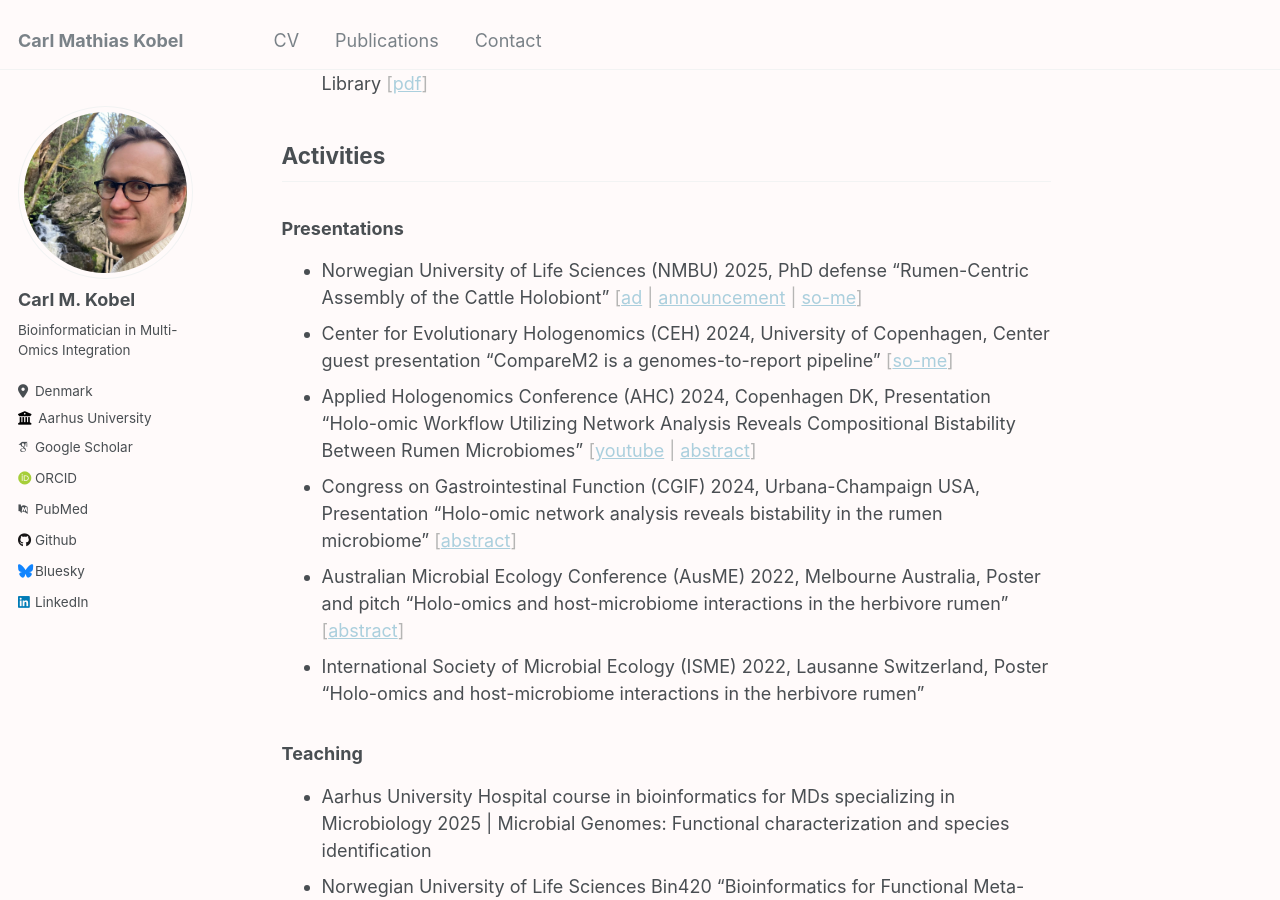
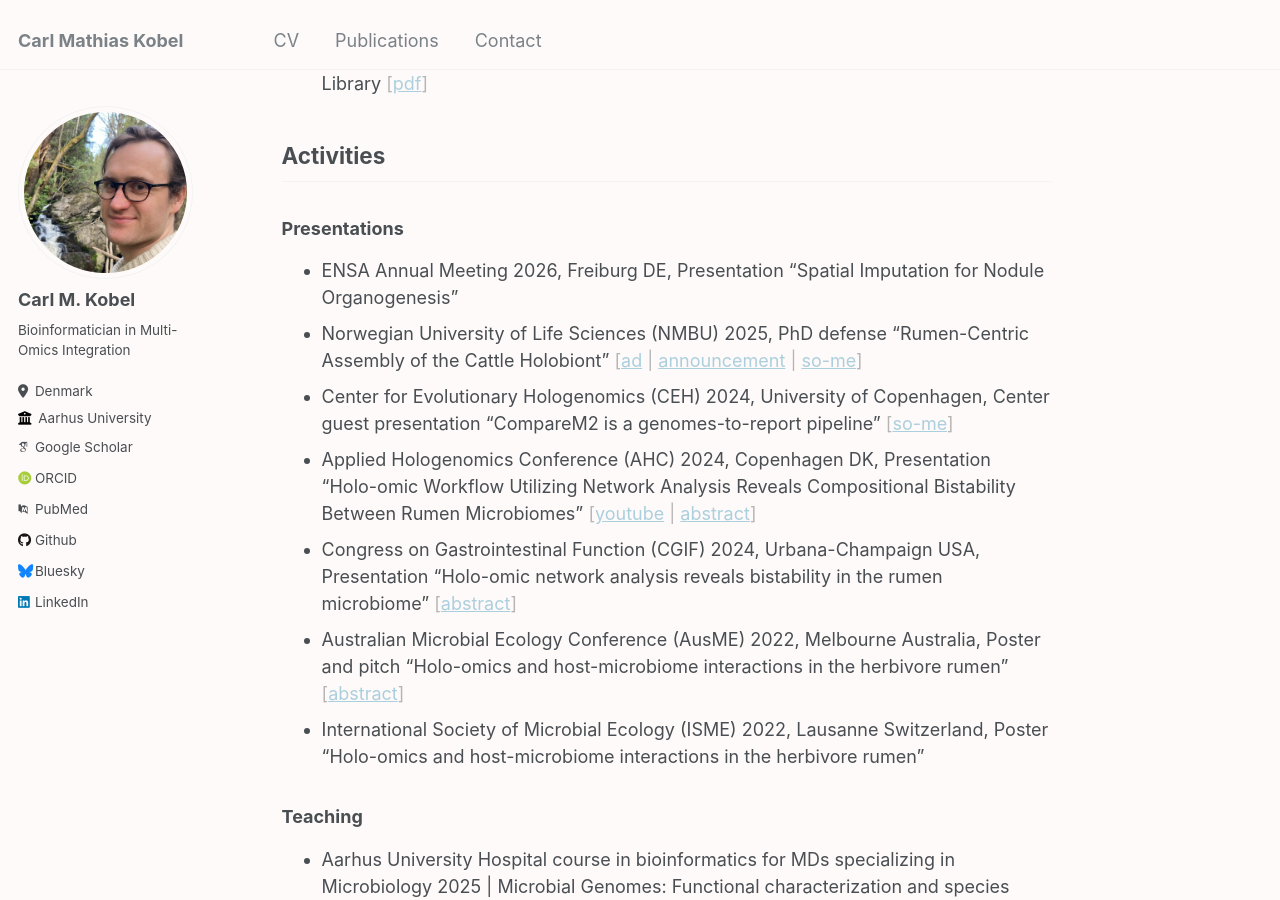
Before and after one commit to cmkobel/cmkobel.github.io, a Jekyll site: the page built from _pages/about.md, in a window 1280 px wide and 900 px high, scrolled down 531 px. Built offline with Jekyll 4.4.1, drawn with Linux system fonts in a browser that asks for light colours; some web fonts are replaced.

Commit message:
Add presentation details to about page

```diff
--- a/_pages/about.md
+++ b/_pages/about.md
@@ -23,6 +23,7 @@ I'm a bioinformatician in multi-omics integration seeking to distill biological
 
 ### Presentations
 
+  - ENSA Annual Meeting 2026, Freiburg DE, Presentation "Spatial Imputation for Nodule Organogenesis"
   - Norwegian University of Life Sciences (NMBU) 2025, PhD defense "Rumen-Centric Assembly of the Cattle Holobiont" <span class="shaded">[[ad](https://www.nmbu.no/forskning/samspillet-mellom-en-vertsorganisme-og-mikrobene) \| [announcement](https://web.archive.org/web/20250108150229/https://www.nmbu.no/en/research/public-defences/17-jan-carl-mathias-kobel-biovit) \| [so-me](https://web.archive.org/web/20250126150519/https://www.linkedin.com/posts/phil-pope-30b171280_congratulations-dr-carl-mathias-kobel-on-activity-7287071663735590912-xkfC)]</span>
   - Center for Evolutionary Hologenomics (CEH) 2024, University of Copenhagen, Center guest presentation "CompareM2 is a genomes-to-report pipeline" <span class="shaded">[[so-me](https://web.archive.org/web/20250108150357/https://www.linkedin.com/posts/center-for-evolutionary-hologenomics_hologenomics-activity-7270049447198302208-XJXz)]</span>
   - Applied Hologenomics Conference (AHC) 2024, Copenhagen DK, Presentation "Holo-omic Workflow Utilizing Network Analysis Reveals Compositional Bistability Between Rumen Microbiomes" <span class="shaded">[[youtube](https://www.youtube.com/watch?v=gucJB-GG0WQ) \| [abstract](https://web.archive.org/web/20250108152557/https://www.appliedhologenomicsconference.eu/abstracts.html)]</span>
```
